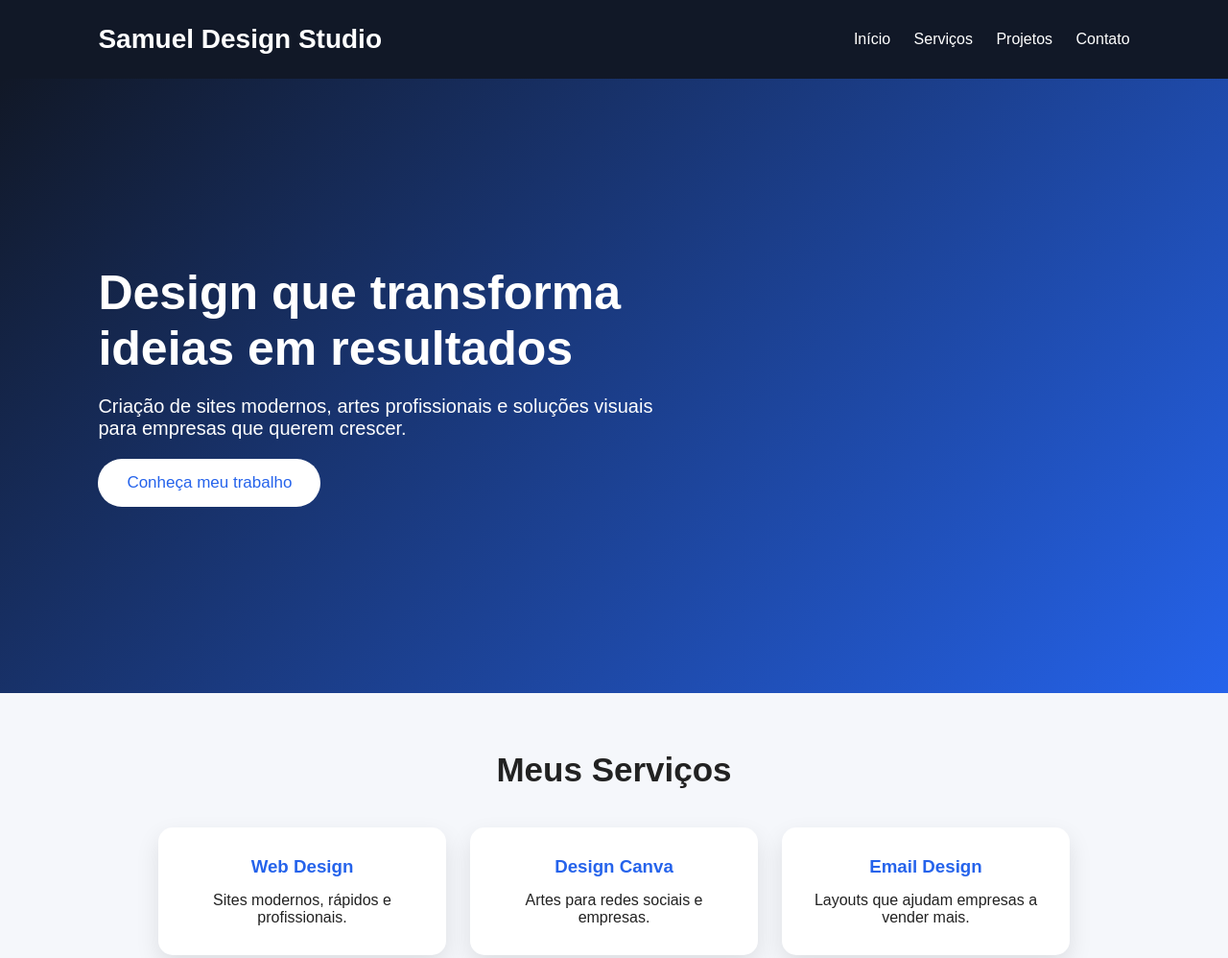
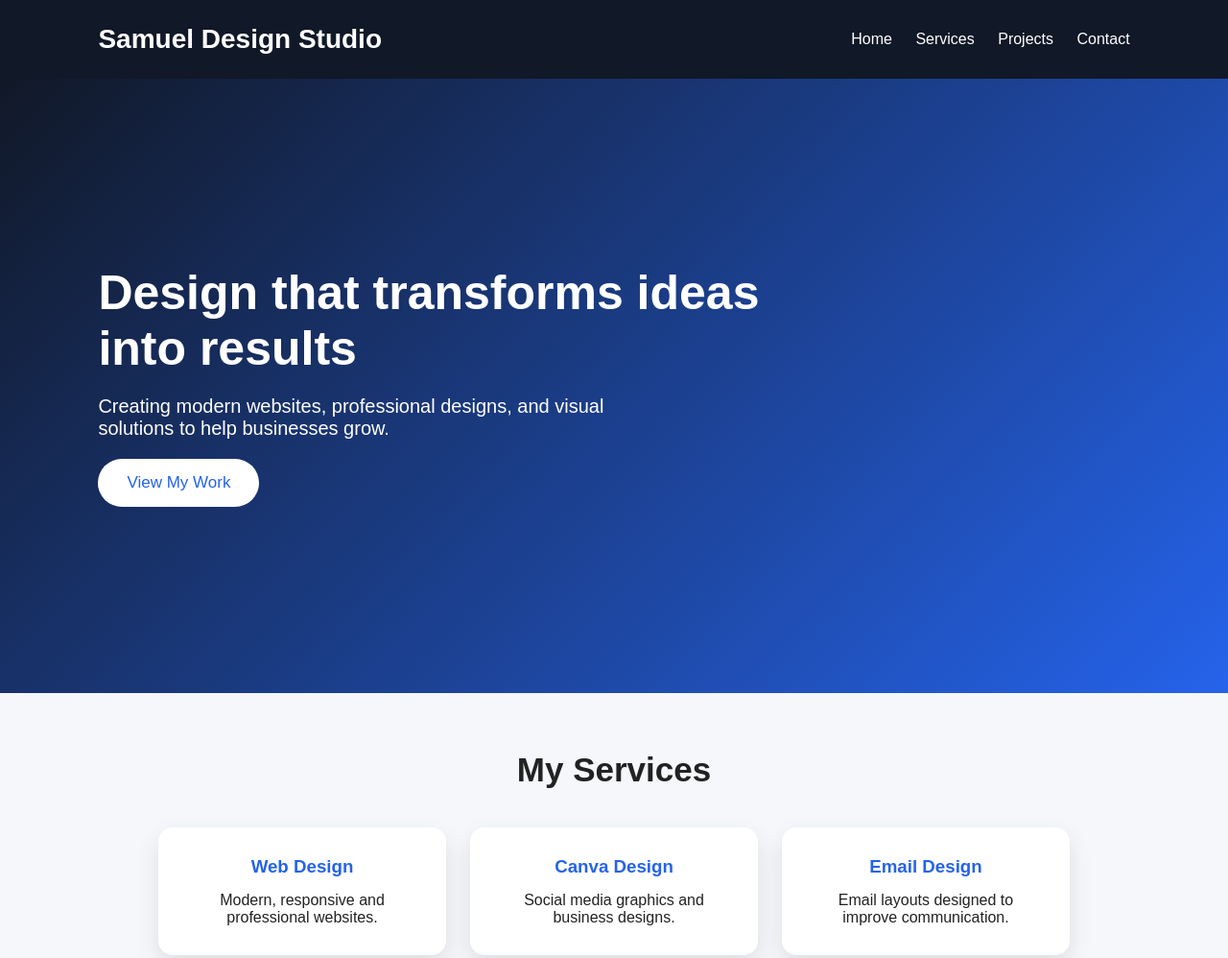
Before and after one commit to samueldesignn/samueldesignn.github.io, a plain HTML site: page index.html in a window 1280 px wide. Shown: the top 998 px of the page at 96% size. Drawn offline with Linux system fonts and the light colour scheme.

Commit message:
Update index.html

```diff
--- a/index.html
+++ b/index.html
@@ -1,5 +1,5 @@
 <!DOCTYPE html>
-<html lang="pt-BR">
+<html lang="en">
 <head>
     <meta charset="UTF-8">
     <meta name="viewport" content="width=device-width, initial-scale=1.0">
@@ -12,43 +12,46 @@
 <header>
     <h1>Samuel Design Studio</h1>
     <nav>
-        <a href="#">Início</a>
-        <a href="#">Serviços</a>
-        <a href="#">Projetos</a>
-        <a href="#">Contato</a>
+        <a href="#">Home</a>
+        <a href="#">Services</a>
+        <a href="#">Projects</a>
+        <a href="#">Contact</a>
     </nav>
 </header>
 
 <section class="hero">
     <div>
-        <h2>Design que transforma ideias em resultados</h2>
+        <h2>Design that transforms ideas into results</h2>
+
         <p>
-            Criação de sites modernos, artes profissionais e soluções visuais
-            para empresas que querem crescer.
+            Creating modern websites, professional designs,
+            and visual solutions to help businesses grow.
         </p>
 
-        <button>Conheça meu trabalho</button>
+        <button>View My Work</button>
     </div>
 </section>
 
 <section class="servicos">
-    <h2>Meus Serviços</h2>
+    <h2>My Services</h2>
 
     <div class="cards">
+
         <div class="card">
             <h3>Web Design</h3>
-            <p>Sites modernos, rápidos e profissionais.</p>
+            <p>Modern, responsive and professional websites.</p>
         </div>
 
         <div class="card">
-            <h3>Design Canva</h3>
-            <p>Artes para redes sociais e empresas.</p>
+            <h3>Canva Design</h3>
+            <p>Social media graphics and business designs.</p>
         </div>
 
         <div class="card">
             <h3>Email Design</h3>
-            <p>Layouts que ajudam empresas a vender mais.</p>
+            <p>Email layouts designed to improve communication.</p>
         </div>
+
     </div>
 </section>
 
```
